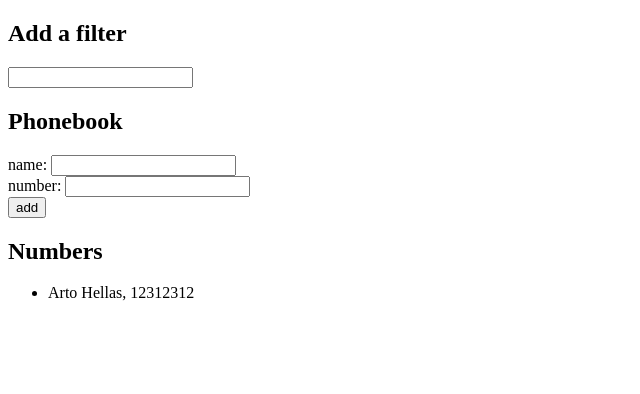
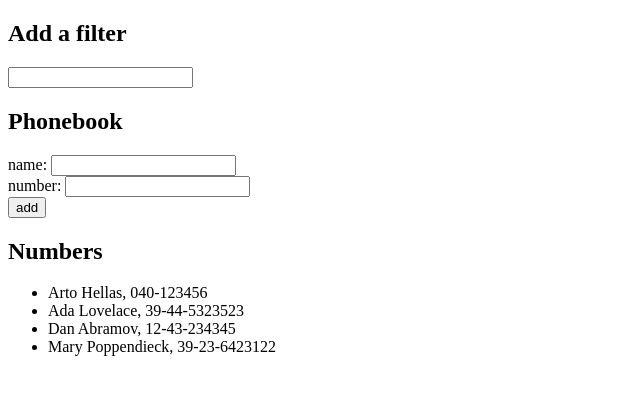
Before and after one commit to LautaroDiana/fullStackOpenLautaroDiana, a React (Vite) app in the folder part2/phonebook/: page / in a window 1280 px wide. Shown: the top 394 px of the page, without its empty margins (0-640 px from the left). Built offline with nearby package versions, Linux system fonts and the light colour scheme; data requests are answered from the project's data file.

Commit message:
ex 2.11 solved
Moving to part2d

```diff
--- a/part2/phonebook/package.json
+++ b/part2/phonebook/package.json
@@ -7,9 +7,11 @@
     "dev": "vite",
     "build": "vite build",
     "lint": "eslint .",
-    "preview": "vite preview"
+    "preview": "vite preview",
+    "server": "json-server --port 3001 --watch db.json"
   },
   "dependencies": {
+    "axios": "^1.7.9",
     "react": "^18.3.1",
     "react-dom": "^18.3.1"
   },
@@ -23,6 +25,7 @@
     "eslint-plugin-react-hooks": "^5.0.0",
     "eslint-plugin-react-refresh": "^0.4.16",
     "globals": "^15.14.0",
+    "json-server": "^1.0.0-beta.3",
     "vite": "^6.0.5"
   }
 }
--- a/part2/phonebook/src/App.jsx
+++ b/part2/phonebook/src/App.jsx
@@ -1,4 +1,5 @@
-import { useState } from 'react'
+import { useState, useEffect } from 'react'
+import axios from 'axios'
 
 const Filter = ({handleNameFilterChange}) => {
   return (
@@ -40,15 +41,19 @@ const Persons = ({filteredPersons}) => {
 }
 
 const App = () => {
-  const [persons, setPersons] = useState([
-    {
-      name: 'Arto Hellas',
-      number: '12312312'
-    }
-  ])
+  const [persons, setPersons] = useState([])
   const [newName, setNewName] = useState('')
   const [newNumber, setNewNumber] = useState('')
   const [nameFilter, setNameFilter] = useState('')
+
+  useEffect(() => {
+    axios.get("http://localhost:3001/persons")
+      .then(response => {
+          console.log('promise fulfilled');
+          setPersons(response.data)
+        }
+      )
+    }, [])
 
   const addPerson = (event) => {
     event.preventDefault()
```
Also changed, not shown: 1 other file (tests, documents, lock files or other folders).
